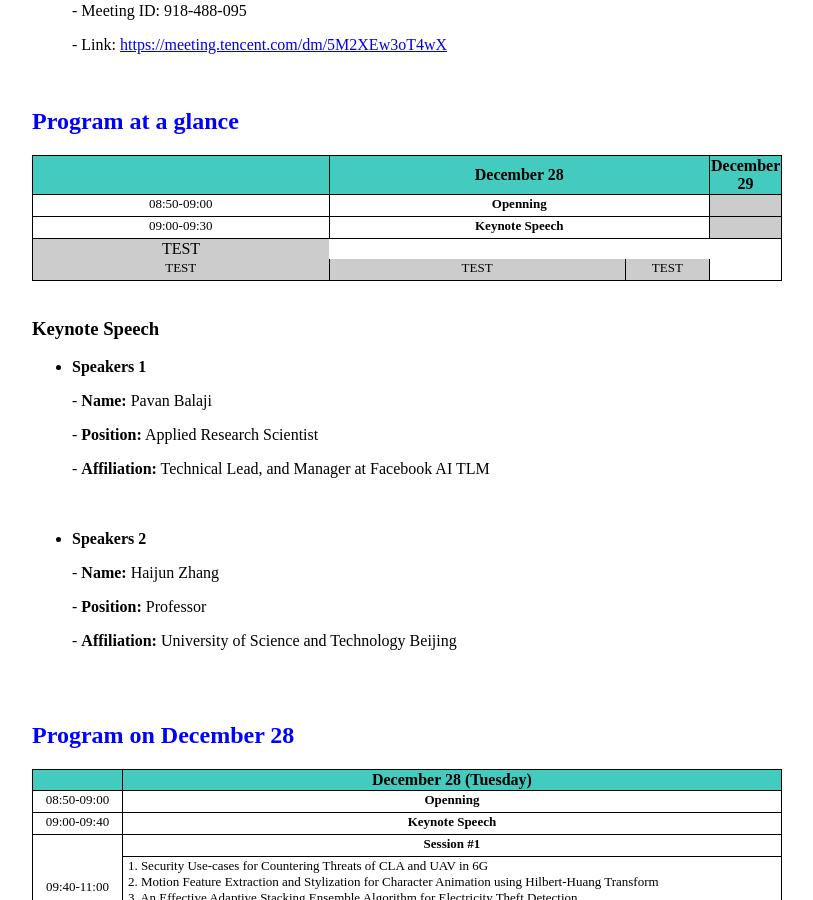
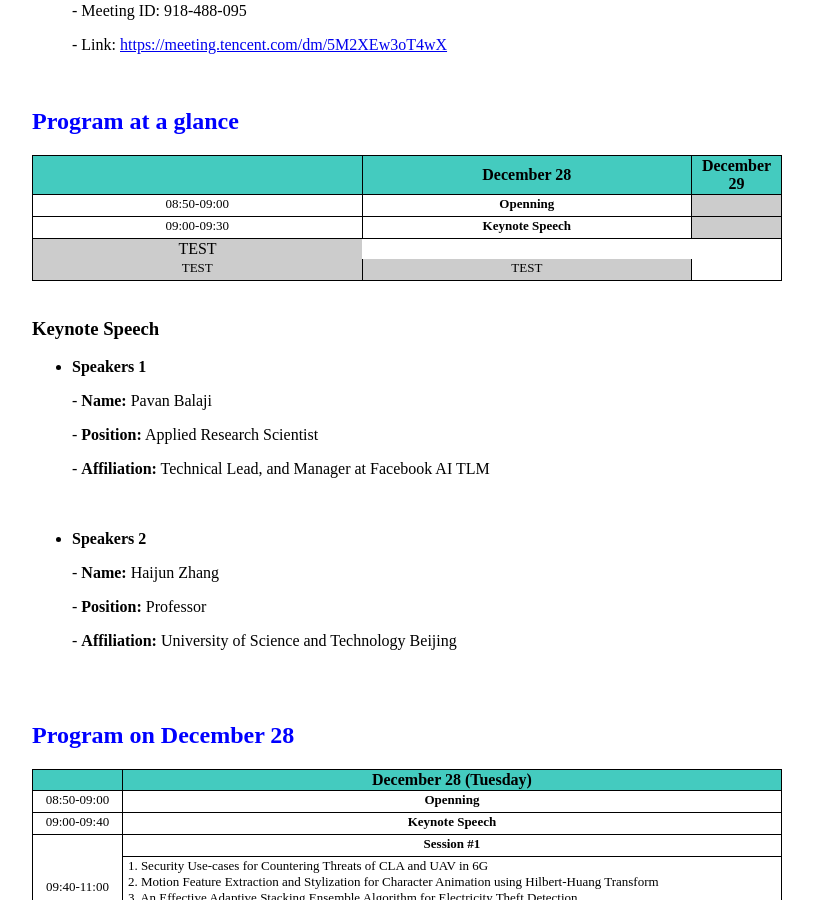
Before and after one commit to icea-conf/2021, a Jekyll site: the page built from program/index.html, in a window 1280 px wide and 900 px high, scrolled down 671 px. Shown: the whole window, without its empty margins (233-1046 px from the left). Built offline with Jekyll 4.4.1, drawn with Linux system fonts in a browser that asks for light colours.

Commit message:
Update index.html

```diff
--- a/program/index.html
+++ b/program/index.html
@@ -42,10 +42,10 @@ title: ACM ICEA 2021
                          </tr>
 
                          <tr>
-                              <td width="44%" style="background-color:#CCCCCC">TEST</td>
+                              <td width="44%" rawspan="2" style="background-color:#CCCCCC">TEST</td>
                          </tr>
                          <tr>
-                              <td class="tcontent4" width="12%" style="background-color:#CCCCCC">TEST</td>
+
                               <td class="tcontent4" width="44%" style="background-color:#CCCCCC">TEST</td>
                               <td class="tcontent4" width="44%" style="background-color:#CCCCCC">TEST</td>
                          </tr>
```
